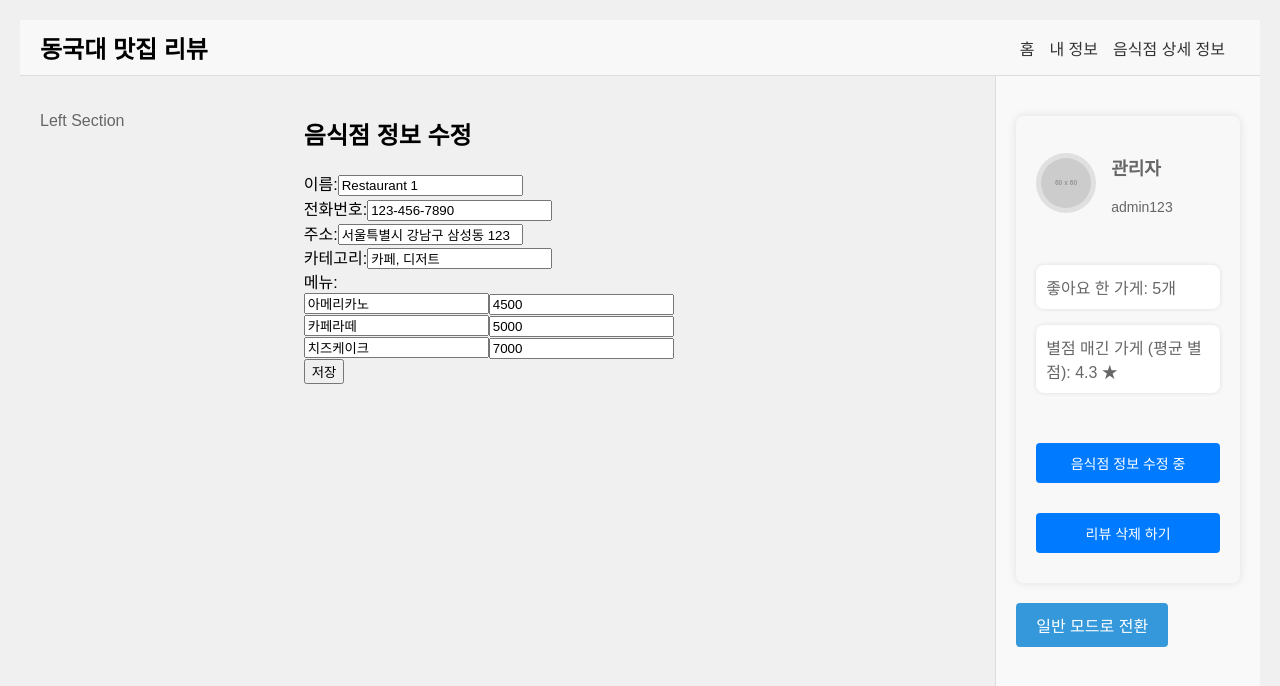
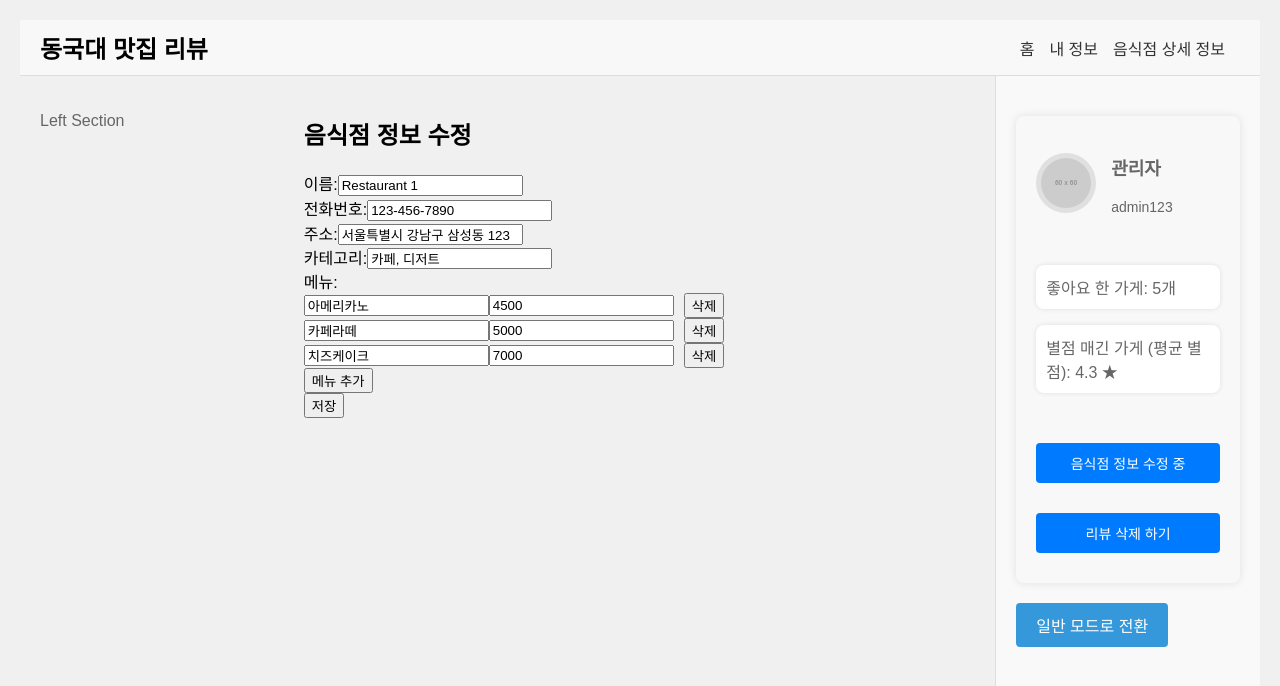
Before and after one commit to eunsol-k/donggukReview, a React (Vite) app in the folder Front/: page /details in a window 1280 px wide. Both pictures are taken after a click on the button "음식점 정보 수정 하기". Shown: the top 686 px of the page. Built offline with nearby package versions, Linux system fonts and the light colour scheme.

Commit message:
Modify RestaurantEditForm especially Menu

```diff
--- a/Front/src/components/RestaurantEditForm.jsx
+++ b/Front/src/components/RestaurantEditForm.jsx
@@ -5,6 +5,8 @@ function RestaurantEditForm({ restaurant, onSave }) {
     name: '',
     phone: '',
     address: '',
+    category: [],
+    menu: [],
   });
 
   const handleChange = (e) => {
@@ -12,6 +14,36 @@ function RestaurantEditForm({ restaurant, onSave }) {
     setUpdatedRestaurant((prev) => ({
       ...prev,
       [name]: value,
+    }));
+  };
+
+  // 기존 메뉴 항목을 수정하는 핸들러
+  const handleMenuChange = (index, field, value) => {
+    const updatedMenu = [...updatedRestaurant.menu];
+    updatedMenu[index] = {
+      ...updatedMenu[index],
+      [field]: value,
+    };
+    setUpdatedRestaurant((prev) => ({
+      ...prev,
+      menu: updatedMenu,
+    }));
+  };
+
+  // 새로운 메뉴 항목을 추가하는 핸들러
+  const handleAddMenu = () => {
+    setUpdatedRestaurant((prev) => ({
+      ...prev,
+      menu: [...prev.menu, { name: '', price: '' }],
+    }));
+  };
+
+  // 메뉴 항목을 삭제하는 핸들러
+  const handleDeleteMenu = (index) => {
+    const updatedMenu = updatedRestaurant.menu.filter((_, i) => i !== index);
+    setUpdatedRestaurant((prev) => ({
+      ...prev,
+      menu: updatedMenu,
     }));
   };
 
@@ -68,33 +100,31 @@ function RestaurantEditForm({ restaurant, onSave }) {
       <div>
         <label>메뉴:</label>
         {updatedRestaurant.menu?.map((item, index) => (
-          <div key={index}>
+          <div key={index} style={{ display: 'flex', alignItems: 'center' }}>
             <input
               type="text"
               name={`menu-name-${index}`}
+              placeholder="메뉴 이름"
               value={item.name}
-              onChange={(e) =>
-                setUpdatedRestaurant((prev) => {
-                  const newMenu = [...prev.menu];
-                  newMenu[index].name = e.target.value;
-                  return { ...prev, menu: newMenu };
-                })
-              }
+              onChange={(e) => handleMenuChange(index, 'name', e.target.value)}
             />
             <input
               type="text"
               name={`menu-price-${index}`}
+              placeholder="가격"
               value={item.price}
-              onChange={(e) =>
-                setUpdatedRestaurant((prev) => {
-                  const newMenu = [...prev.menu];
-                  newMenu[index].price = e.target.value;
-                  return { ...prev, menu: newMenu };
-                })
-              }
+              onChange={(e) => handleMenuChange(index, 'price', e.target.value)}
             />
+            <button
+              type="button"
+              onClick={() => handleDeleteMenu(index)}
+              style={{ marginLeft: '10px' }}
+            >
+              삭제
+            </button>
           </div>
         ))}
+        <button onClick={handleAddMenu}>메뉴 추가</button> {/* 메뉴 추가 버튼 */}
       </div>
       <button onClick={handleSave}>저장</button>
     </div>
```
